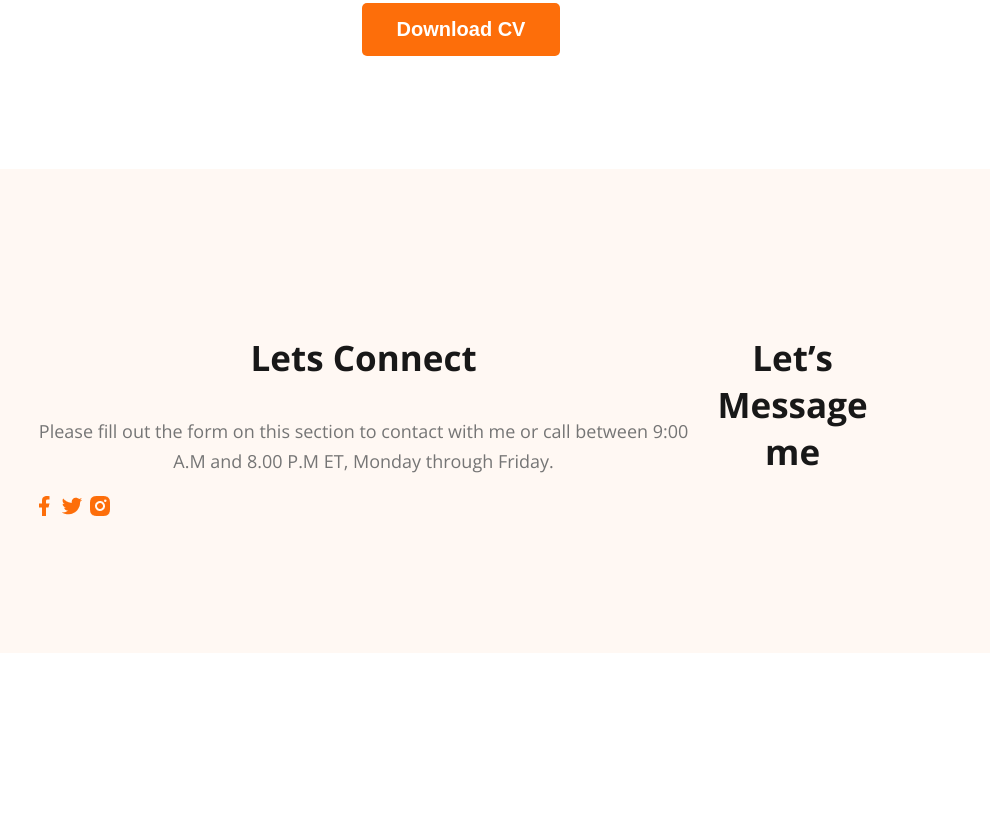
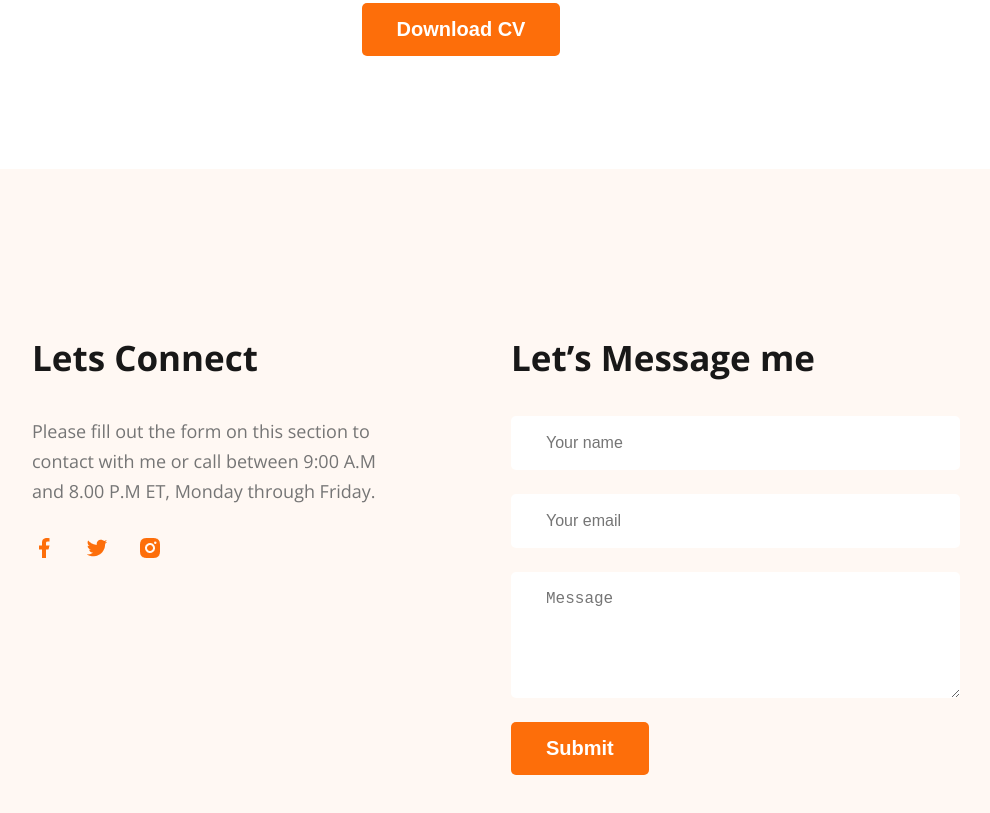
Before and after one commit to AhosanHabib2121/webdeveloper-portfolio, a plain HTML site: page index.html in a window 1280 px wide. Shown: the part 3147-3960 px from the top of the page, without its empty margins (179-1169 px from the left). Before the commit the page ends 3808 px from the top, so only its background shows below. Drawn offline with nearby package versions, Linux system fonts and the light colour scheme.

Commit message:
finished footer section

```diff
--- a/index.html
+++ b/index.html
@@ -18,9 +18,7 @@
     <header class="header">
       <nav>
         <h3 class="nav-title">
-          Ma
-          <span class="text-primary">r</span>
-          y
+          Ma<span class="text-primary">r</span>y
         </h3>
         <ul>
           <li><a href="">Portfolio</a></li>
@@ -220,8 +218,8 @@
     </main>
     <footer>
         <div class="footer-column">
-            <h3 class="section-title">Lets Connect</h3>
-            <p class="section-decs">
+            <h3 class="foot-title section-title">Lets Connect</h3>
+            <p class="footer-dec section-decs">
                 Please fill out the form on this section to contact with me or call between 9:00 A.M and 8.00 P.M ET, Monday through Friday.
             </p>
             <div class="social-link">
@@ -231,7 +229,13 @@
             </div>
         </div>
         <div class="footer-column">
-            <h3 class="section-title">Let’s Message me</h3>
+            <h3 class="foot-title section-title">Let’s Message me</h3>
+            <form class="contact-part" action="">
+                <input type="text" placeholder="Your name">
+                <input type="email" placeholder="Your email">
+                <textarea name="" id="" cols="20" rows="5" placeholder="Message"></textarea>
+                <input class="btn-primary" type="submit" value="Submit">
+            </form>
         </div>
 
     </footer>
--- a/style/portfolio.css
+++ b/style/portfolio.css
@@ -174,22 +174,47 @@ main {
   margin: 0 0 20px 0;
 }
 .resume-item-decs {
-  color:#757575;
+  color: #757575;
   font-size: 16px;
   font-weight: 400;
   line-height: 28px;
 }
-.download-cv{
-    text-align: center;
-    margin-top: 50px;
+.download-cv {
+  text-align: center;
+  margin-top: 50px;
 }
 /* -------main section style end here------- */
 
 /* -------footer style start here------- */
-footer{
-    display: flex;
-    background: #FFF8F3;
-    padding: 130px 203px;
-    margin-top: 113px;
+footer {
+  display: flex;
+  gap: 100px;
+  background: #fff8f3;
+  padding: 130px 203px;
+  margin-top: 113px;
+}
+.footer-column {
+  width: 50%;
+}
+.foot-title{
+    text-align: left;
+}
+.footer-dec{
+    text-align: left;
+    margin-bottom: 30px;
+}
+.social-link a{
+    margin-right:25px;
+}
+.contact-part input[type="text"], .contact-part input[type="email"],textarea {
+  display: block;
+  margin-bottom: 24px;
+  padding: 18px 35px;
+  color:#757575;
+  background: #fff;
+  font-size: 16px;
+  border: 0;
+  border-radius: 5px;
+  width: 100%;
 }
 /* -------footer style end here------- */
```
